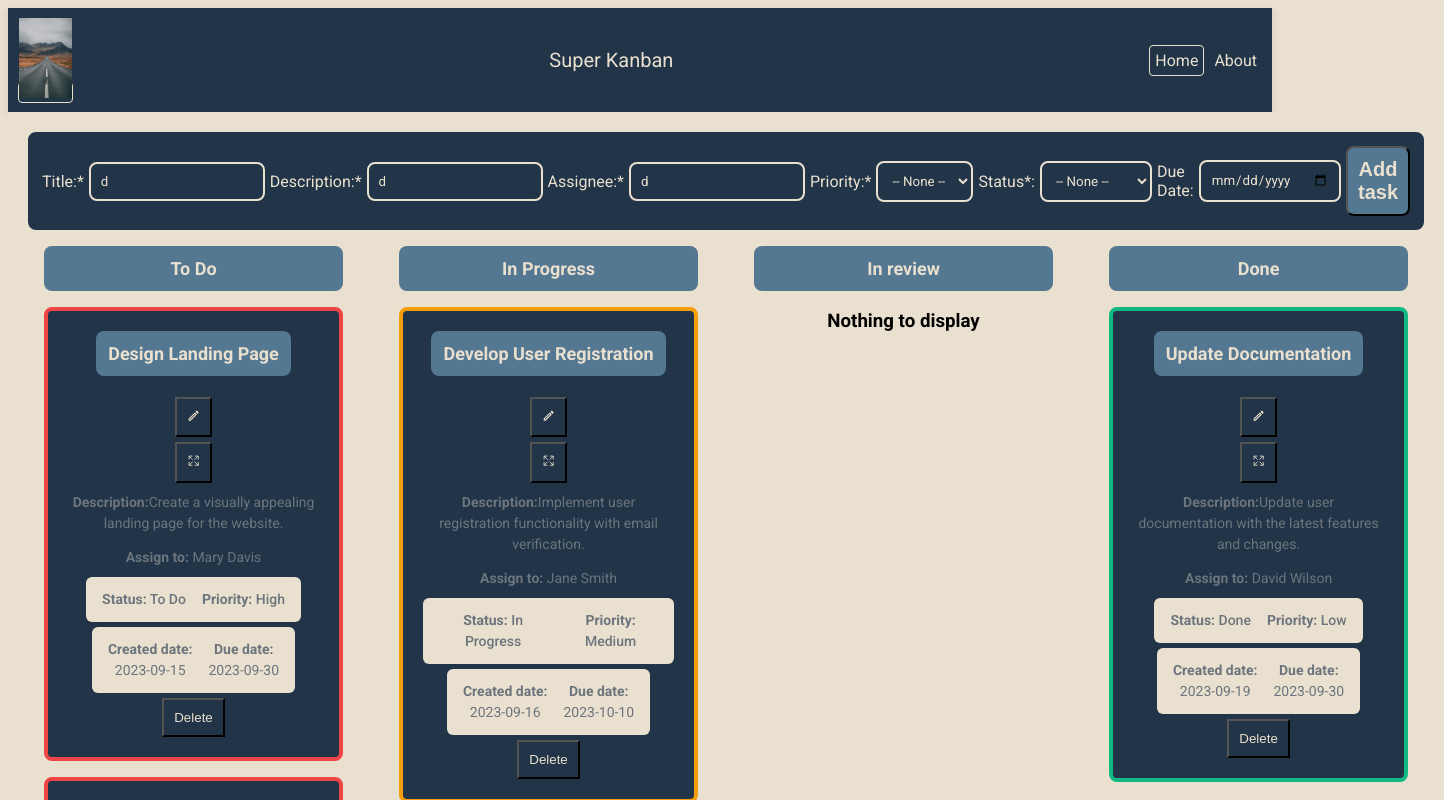
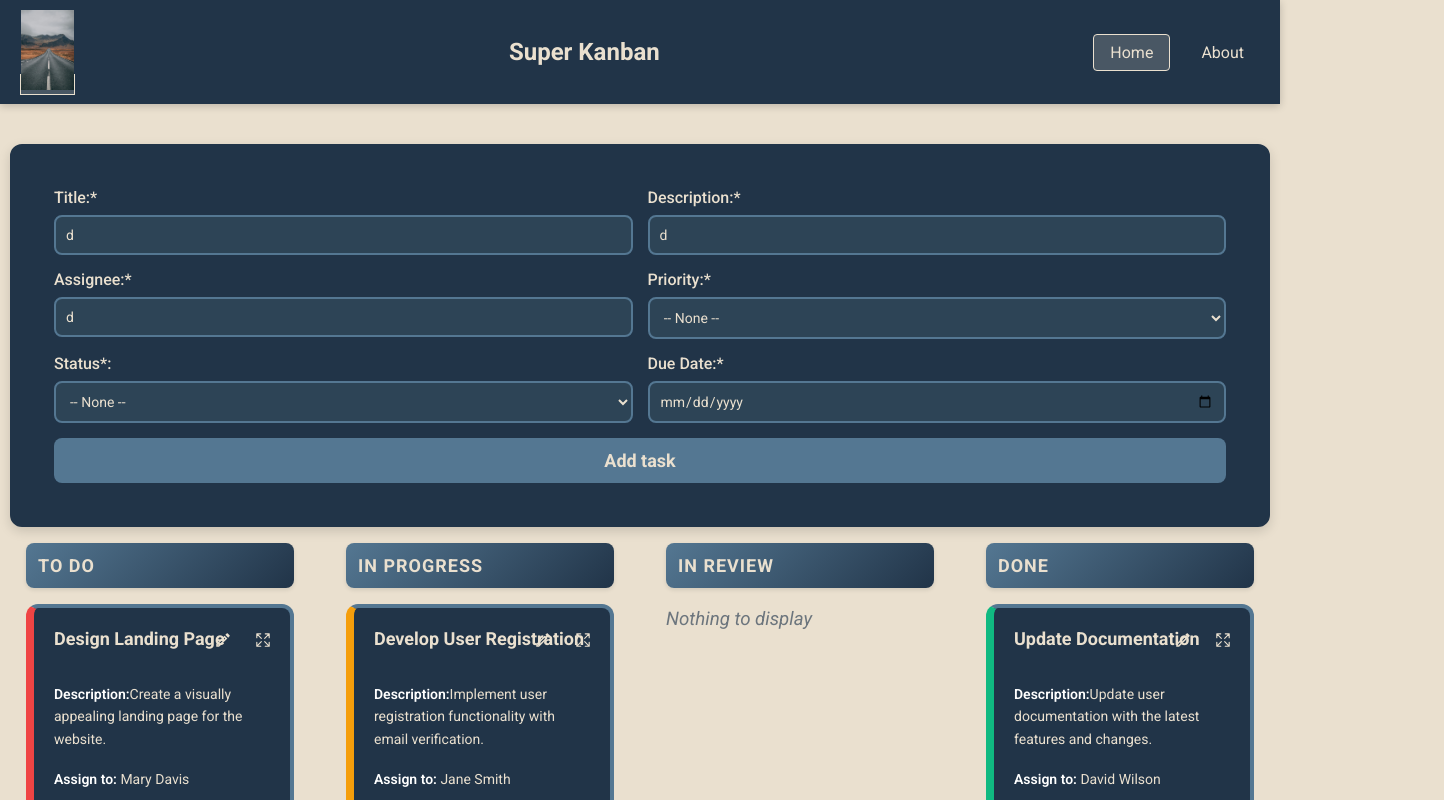
Before and after one commit to MassFuer/Kanban-Board, a React (Vite) app in the folder kanban-board/: page / in a window 1280 px wide. Shown: the top 800 px of the page, 1444 px wide, since content can reach past the window. Built offline with nearby package versions, Linux system fonts and the light colour scheme.

Commit message:
style updated for task-card

```diff
--- a/kanban-board/src/App.css
+++ b/kanban-board/src/App.css
@@ -1,20 +1,25 @@
 @import url("https://fonts.googleapis.com/css2?family=Orbitron:wght@400..900&family=Poppins:ital,wght@0,100;0,200;0,300;0,400;0,500;0,600;0,700;0,800;0,900;1,100;1,200;1,300;1,400;1,500;1,600;1,700;1,800;1,900&family=Press+Start+2P&family=Roboto:ital,wght@0,100..900;1,100..900&display=swap");
 
 /* Root, body and CSS Reset */
-
-#root {
+* {
   margin: 0;
   padding: 0;
   box-sizing: border-box;
 }
 
+#root {
+  min-height: 100vh;
+  display: flex;
+  flex-direction: column;
+}
+
 body {
-  font-family: "Roboto";
+  font-family: "Roboto", sans-serif;
   background-color: #eae0cf;
+  overflow-x: hidden;
 }
 
 /* Navbar */
-
 nav {
   display: flex;
   flex-direction: row;
@@ -22,109 +27,389 @@ nav {
   align-items: center;
   background-color: #213448;
   min-height: 10vh;
-  padding: 10px;
-  box-shadow: 0 2px 8px rgba(0, 0, 0, 0.1);
+  padding: 10px 20px;
+  box-shadow: 0 2px 8px rgba(0, 0, 0, 0.2);
+  position: sticky;
+  top: 0;
+  z-index: 100;
 }
 
 nav .logo img {
   height: 10vh;
+  object-fit: contain;
 }
+
 nav .title {
   color: #eae0cf;
-  font-size: 20px;
+  font-size: 24px;
+  font-weight: bold;
 }
+
 nav .links {
   display: flex;
   flex-direction: row;
   justify-content: space-between;
   align-items: center;
-  gap: 5px;
+  gap: 15px;
 }
+
 nav .links a {
   text-decoration: none;
   color: #eae0cf;
-  padding: 5px;
-}
-nav .links a:hover {
-  color: #eae0cf;
-  border: 1px solid #eae0cf;
-  border-radius: 4px;
-  transition: all 0.3s ease;
-}
-nav .active {
-  color: #eae0cf;
-  border: 1px solid #eae0cf;
+  padding: 8px 16px;
   border-radius: 4px;
   transition: all 0.3s ease;
 }
 
+nav .links a:hover {
+  background-color: rgba(234, 224, 207, 0.1);
+  border: 1px solid #eae0cf;
+}
+
+nav .active {
+  background-color: rgba(234, 224, 207, 0.2);
+  border: 1px solid #eae0cf;
+}
+
+/* Main Content */
 main {
   display: flex;
-  flex-direction: row;
-  justify-content: space-between;
-  /* align-items: center; */
+  justify-content: center;
   min-height: 70vh;
-  margin-bottom: 5px;
-  /* margin-left: 250px; */
+  padding: 20px;
+  gap: 20px;
 }
+
+/* Sidebar */
 .sidebar {
   display: flex;
   flex-direction: column;
   align-items: flex-start;
-  position: fixed;
-  left: 10px;
-  top: 100px;
   gap: 15px;
-  margin-top: 10px;
   font-weight: bold;
   border: 4px solid #213448;
   border-radius: 8px;
-  background-color: #eae0cf;
-  width: 10%;
-  height: 70vh;
-  padding: 20px 10px;
+  background-color: #fff;
+  width: 200px;
+  padding: 20px;
+  box-shadow: 0 2px 8px rgba(0, 0, 0, 0.1);
+  height: fit-content;
+  position: sticky;
+  top: 100px;
 }
+
 .sidebar a {
   text-decoration: none;
   color: #213448;
+  padding: 8px 12px;
+  border-radius: 4px;
+  width: 100%;
+  transition: all 0.3s ease;
 }
+
 .sidebar a:hover {
-  color: #213448;
+  background-color: #f0f0f0;
   border: 1px solid #213448;
+}
+
+.collapse-button {
+  position: absolute;
+  font-size: 20px;
+  border: 2px solid #213448;
+  background-color: #fff;
+  cursor: pointer;
+  padding: 5px 10px;
   border-radius: 4px;
   transition: all 0.3s ease;
 }
-/* .collapse {
-  width: 0;
-} */
 
-.collapse-button {
-  position: fixed;
-  font-size: 20px;
-  border: none;
-  left: 190px;
-  top: 120px;
-  background-color: #eae0cf;
+.collapse-button:hover {
+  background-color: #213448;
+  color: #eae0cf;
 }
 
 /* Tasks container */
+.tasks-container {
+  flex: 1;
+  background-color: #eae0cf;
+  padding: 20px;
+}
 
-.tasks-container {
-  background-color: #eae0cf;
-  /* width: 90%; */
+/* Tasks list container */
+.tasks-list-container {
+  display: flex;
+  flex-direction: row;
+  justify-content: flex-start;
+  align-items: flex-start;
+  gap: 20px;
+  flex-wrap: nowrap;
+  overflow-x: auto;
+  padding-bottom: 20px;
+}
+
+/* Column styling */
+.tasks-list-container > div {
+  border-radius: 12px;
+  padding: 16px;
+  min-width: 300px;
+  flex: 1;
+  min-height: 500px;
+  transition: all 0.3s ease;
+}
+
+.tasks-list-container > div:hover {
+  border-color: #547792;
+}
+
+/* Drag over effect */
+.tasks-list-container > div.drag-over {
+  background-color: #e3f2fd;
+  border: 2px dashed #547792;
+  transform: scale(1.02);
+}
+
+.tasks-list-container h2 {
+  margin: 0 0 16px 0;
+  padding: 12px;
+  background: linear-gradient(135deg, #547792 0%, #213448 100%);
+  color: #eae0cf;
+  border-radius: 8px;
+  font-weight: bold;
+  font-size: 18px;
+  text-transform: uppercase;
+  letter-spacing: 1px;
+  box-shadow: 0 2px 4px rgba(0, 0, 0, 0.1);
+}
+
+.tasks-list-container h3 {
+  color: #6c757d;
+  font-weight: normal;
+  font-style: italic;
+  margin-top: 20px;
+}
+
+.task-edit {
+  min-width: 400px;
+}
+
+/* Task card */
+.task-card {
+  display: flex;
+  flex-direction: column;
+  justify-content: space-between;
+  gap: 10px;
+  border: 4px solid #547792;
+  border-radius: 12px;
+  background-color: #213448;
   padding: 20px;
+  margin-bottom: 16px;
+  transition: all 0.3s ease;
+  cursor: grab;
+  position: relative;
+  /* min-width: 350px; */
+}
+
+.task-card:active {
+  cursor: grabbing;
+  opacity: 0.8;
+}
+
+.task-card:hover {
+  transform: translateY(-4px);
+  box-shadow: 0 8px 20px rgba(0, 0, 0, 0.2);
+}
+
+.task-card h2 {
+  color: #eae0cf;
+  font-size: 18px;
+  margin: 0;
+  padding: 0;
+  background: none;
+  text-align: left;
+  text-transform: none;
+  letter-spacing: normal;
+  box-shadow: none;
+}
+
+/* Priority borders */
+.task-card[data-priority="High"] {
+  border-left: 8px solid #ef4444;
+}
+
+.task-card[data-priority="Medium"] {
+  border-left: 8px solid #f59e0b;
+}
+
+.task-card[data-priority="Low"] {
+  border-left: 8px solid #10b981;
+}
+
+/* Task card text */
+.task-card p {
+  font-size: 14px;
+  color: #eae0cf;
+  line-height: 1.6;
+  text-align: left;
+  margin: 4px 0;
+}
+
+.task-card p strong {
+  color: #fff;
+  font-weight: 600;
+}
+
+/* Task status and dates */
+.task-status,
+.task-dates {
+  display: flex;
+  flex-direction: row;
+  justify-content: space-between;
+  gap: 8px;
+  padding: 12px;
+  background-color: rgba(234, 224, 207, 0.1);
+  border-radius: 8px;
+  font-size: 13px;
+  width: 100%;
+}
+
+.task-status p,
+.task-dates p {
+  margin: 0;
+  color: #eae0cf;
+}
+
+/* Buttons */
+.task-card button {
+  background-color: #547792;
+  color: #eae0cf;
+  padding: 10px 16px;
+  border: none;
+  border-radius: 6px;
+  cursor: pointer;
+  font-weight: bold;
+  transition: all 0.3s ease;
+  margin-top: 5px;
+}
+
+.task-card button:hover {
+  background-color: #3d5a6b;
+  transform: scale(1.05);
+}
+
+.task-card button.delete {
+  background-color: #ef4444;
+}
+
+.task-card button.delete:hover {
+  background-color: #dc2626;
+}
+
+.task-card button.edit,
+.task-card button.toggle {
+  position: absolute;
+  top: 10px;
+  padding: 8px;
+  font-size: 18px;
+  background-color: transparent;
+  color: #eae0cf;
+}
+
+.task-card button.edit {
+  right: 50px;
+}
+
+.task-card button.toggle {
+  right: 10px;
+}
+
+.task-card label {
+  font-size: 14px;
+  color: #eae0cf;
+}
+
+/* Task creation form */
+.task-form {
+  display: grid;
+  grid-template-columns: repeat(auto-fit, minmax(450px, 1fr));
+  gap: 15px;
+  background-color: #213448;
+  color: #eae0cf;
+  border: 4px solid #213448;
+  border-radius: 12px;
+  padding: 40px;
+  box-shadow: 0 4px 12px rgba(0, 0, 0, 0.15);
+}
+
+.task-form label {
+  display: flex;
+  flex-direction: column;
+  gap: 8px;
+  font-weight: 500;
+}
+
+.task-form button {
+  grid-column: 1 / -1;
+  font-weight: bold;
+  font-size: 18px;
+  background-color: #547792;
+  color: #eae0cf;
+  border: none;
+  border-radius: 8px;
+  padding: 12px;
+  cursor: pointer;
+  transition: all 0.3s ease;
+}
+
+.task-form button:hover {
+  background-color: #3d5a6b;
+  transform: translateY(-2px);
+  box-shadow: 0 4px 8px rgba(0, 0, 0, 0.2);
+}
+
+/* Form inputs */
+input,
+select,
+textarea {
+  font-family: "Roboto", sans-serif;
+  border: 2px solid #547792;
+  border-radius: 8px;
+  padding: 10px;
+  transition: all 0.3s ease;
+  background-color: #2d4456;
+  color: #eae0cf;
+  font-size: 14px;
+}
+
+input:focus,
+select:focus,
+textarea:focus {
+  outline: none;
+  border-color: #eae0cf;
+  background-color: #1a2836;
+  box-shadow: 0 0 0 3px rgba(234, 224, 207, 0.1);
+}
+
+input::placeholder,
+select::placeholder,
+textarea::placeholder {
+  color: #94b4c1;
 }
 
 /* About page */
 .project {
   display: flex;
   flex-direction: column;
-  justify-content: space-between;
+  justify-content: center;
   align-items: center;
-  gap: 10px;
+  gap: 20px;
+  padding: 20px;
 }
+
 .project p {
-  font-size: 20px;
+  font-size: 18px;
+  line-height: 1.8;
+  text-align: center;
+  max-width: 800px;
 }
 
 div .members {
@@ -132,22 +417,33 @@ div .members {
   flex-direction: row;
   justify-content: center;
   align-items: center;
-  gap: 10px;
+  gap: 20px;
+  flex-wrap: wrap;
 }
+
 div .profile-links {
   display: flex;
   flex-direction: column;
-  justify-content: space-between;
+  justify-content: center;
   align-items: center;
   gap: 10px;
-  border: 1px solid #eae0cf;
-  border-radius: 5px;
-  padding: 5px;
+  border: 2px solid #213448;
+  border-radius: 8px;
+  padding: 20px;
+  background-color: #fff;
+  transition: all 0.3s ease;
+  min-width: 200px;
+}
+
+div .profile-links:hover {
+  transform: translateY(-4px);
+  box-shadow: 0 4px 12px rgba(0, 0, 0, 0.15);
 }
 
 div .profile-links span {
   font-weight: bold;
   font-size: 16px;
+  color: #213448;
 }
 
 /* Footer */
@@ -155,184 +451,27 @@ footer {
   display: flex;
   justify-content: space-between;
   align-items: center;
-  gap: 10px;
   background-color: #213448;
-  height: 10vh;
+  min-height: 10vh;
   color: #eae0cf;
-  padding: 15px;
+  padding: 20px;
   text-align: center;
-  box-shadow: 0 -2px 8px rgba(0, 0, 0, 0.1);
+  box-shadow: 0 -2px 8px rgba(0, 0, 0, 0.2);
+  margin-top: auto;
 }
+
 footer a {
   color: #eae0cf;
   text-decoration: none;
-  margin: 10px;
-}
-
-footer a:hover {
-  color: #eae0cf;
-  border: 1px solid #eae0cf;
+  margin: 0 10px;
+  padding: 8px 16px;
   border-radius: 4px;
   transition: all 0.3s ease;
 }
 
-/* Tasks list container */
-.tasks-list-container {
-  display: flex;
-  flex-direction: row;
-  justify-content: space-between;
-  align-items: flex-start;
-  text-align: center;
-  gap: 24px;
-}
-
-.tasks-list-container h2 {
-  margin: 0 0 16px 0;
-  padding: 12px;
-  background: #547792;
-  color: #eae0cf;
-  border-radius: 8px;
-  font-weight: bold;
-  font-size: 18px;
-}
-.tasks-list-container p {
-  margin: 2px;
-  padding: 2px;
-  color: #eae0cf;
-}
-
-/* Column styling */
-.tasks-list-container > div {
-  background-color: #eae0cf;
-  border-radius: 12px;
-  padding: 16px;
-  width: 25%;
-  min-height: 300px;
-}
-
-/* Task card */
-.task-card {
-  display: flex;
-  flex-direction: column;
-  justify-content: space-between;
-  align-items: center;
-  text-align: center;
-  gap: 5px;
-  border: 4px solid #547792;
-  border-radius: 8px;
-  background-color: #213448;
-  padding: 20px;
-  margin-bottom: 16px;
-  transition: all 0.3s ease;
-}
-
-.task-card:hover {
-  transform: translateY(-4px);
-  box-shadow: 0 4px 16px rgba(0, 0, 0, 0.15);
-}
-
-/* Task card descriptions */
-.task-card p {
-  font-size: 14px;
-  color: #6c757d;
-  line-height: 1.5;
-}
-
-.task-card button {
-  background-color: #213448;
-  color: #eae0cf;
-  padding: 10px;
-}
-.task-card[data-priority="High"] {
-  border: 4px solid #ef4444;
-}
-.task-card[data-priority="Medium"] {
-  border: 4px solid #f59e0b;
-}
-.task-card[data-priority="Low"] {
-  border: 4px solid #10b981;
-}
-
-.task-status {
-  display: flex;
-  flex-direction: row;
-  justify-content: space-between;
-  align-items: center;
-  gap: 8px;
-  padding: 8px 12px;
-  background-color: #eae0cf;
-  border-radius: 6px;
-  font-size: 14px;
-  font-weight: 500;
-}
-.task-dates {
-  display: flex;
-  flex-direction: row;
-  justify-content: space-between;
-  align-items: center;
-  gap: 8px;
-  padding: 8px 12px;
-  background-color: #eae0cf;
-  border-radius: 6px;
-  font-size: 13px;
-  color: #6c757d;
-}
-
-/* Task creation form  */
-.task-form {
-  display: flex;
-  flex-direction: row;
-  justify-content: space-around;
-  align-items: center;
-  background-color: #213448;
-  color: #eae0cf;
-  gap: 5px;
-  border: 4px solid #213448;
-  border-radius: 8px;
-  padding: 10px;
-}
-.task-form label {
-  display: flex;
-  flex-direction: row;
-  justify-content: space-around;
-  align-items: center;
-  gap: 5px;
-}
-
-.task-form button {
-  font-weight: bold;
-  font-size: 20px;
-  background-color: #547792;
-  color: #eae0cf;
-  border-radius: 8px;
-  padding: 10px;
-}
-
-/* Form inputs */
-input,
-select,
-textarea {
-  font-family: "Roboto";
-  border: 2px solid #eae0cf;
-  border-radius: 8px;
-  padding: 10px;
-  transition: border-color 0.3s ease;
-  background-color: #213448;
-  color: #eae0cf;
-}
-input:focus,
-select:focus,
-textarea:focus {
-  outline: none;
-  border-color: #eae0cf;
-  color: #eae0cf;
-}
-input::placeholder,
-select::placeholder,
-textarea::placeholder {
-  outline: none;
-  border-color: #eae0cf;
-  color: #eae0cf;
+footer a:hover {
+  background-color: rgba(234, 224, 207, 0.1);
+  border: 1px solid #eae0cf;
 }
 
 /* Not Found Page */
@@ -341,43 +480,91 @@ textarea::placeholder {
   flex-direction: column;
   justify-content: center;
   align-items: center;
-  margin-bottom: 20px;
+  gap: 20px;
+  padding: 40px;
+  text-align: center;
 }
+
+.not-found h1 {
+  font-size: 72px;
+  color: #213448;
+  margin: 0;
+}
+
+.not-found p {
+  font-size: 24px;
+  color: #6c757d;
+}
+
 .not-found button {
   background-color: #213448;
   padding: 12px 24px;
   border-radius: 8px;
   border: none;
   transition: all 0.3s ease;
+  font-size: 16px;
 }
+
 .not-found button:hover {
-  background-color: #94b4c1;
-  color: #213448;
-  border: 1px solid #eae0cf;
+  background-color: #547792;
   transform: scale(1.05);
+  box-shadow: 0 4px 12px rgba(0, 0, 0, 0.2);
 }
+
 .not-found a {
   text-decoration: none;
   color: #eae0cf;
-}
-.not-found a:hover {
-  color: black;
+  font-weight: bold;
 }
 
-/* Task card titles */
-.task-card h3 {
-  font-weight: bold;
-  font-size: 16px;
-  color: #1a1d29;
-  margin-bottom: 8px;
+.not-found a:hover {
+  color: #fff;
 }
 
-/* Button improvements */
+/* General button improvements */
 button {
   cursor: pointer;
   transition: all 0.3s ease;
+  font-family: "Roboto", sans-serif;
 }
 
 button:hover {
-  opacity: 0.8;
+  opacity: 0.9;
 }
+
+button:active {
+  transform: scale(0.98);
+}
+
+/* Responsive design */
+@media (max-width: 768px) {
+  main {
+    flex-direction: column;
+  }
+
+  .sidebar {
+    position: relative;
+    width: 100%;
+    top: 0;
+  }
+
+  .tasks-list-container {
+    flex-direction: column;
+  }
+
+  .tasks-list-container > div {
+    min-width: 100%;
+  }
+
+  .task-form {
+    grid-template-columns: 1fr;
+  }
+
+  nav .title {
+    font-size: 18px;
+  }
+
+  nav .links {
+    gap: 8px;
+  }
+}
--- a/kanban-board/src/components/CreateTask.jsx
+++ b/kanban-board/src/components/CreateTask.jsx
@@ -96,13 +96,14 @@ function CreateTask({ handleAddTask }) {
             </select>
           </label>
           <label>
-            Due Date:
+            Due Date:*
             <input
               type="date"
               name="dueDate"
               min={today}
               value={dueDate}
               onChange={(e) => setDueDate(e.target.value)}
+              required
             />
           </label>
 
--- a/kanban-board/src/pages/EditTaskPage.jsx
+++ b/kanban-board/src/pages/EditTaskPage.jsx
@@ -29,7 +29,7 @@ function EditTaskPage({ tasks, handleEditTask }) {
   return (
     <>
       <form onSubmit={handleUpdateTask}>
-        <div className="task-card">
+        <div className="task-card task-edit">
           <label>Title:</label>
           <input
             type="text"
@@ -37,17 +37,16 @@ function EditTaskPage({ tasks, handleEditTask }) {
             value={title}
             placeholder="task title"
             onChange={(e) => setTitle(e.target.value)}
+            required
           />
-
           <label>Description:</label>
-          <input
-            type="text"
+          <textarea
             name="description"
             value={description}
+            rows="5"
             placeholder="task description"
             onChange={(e) => setDescription(e.target.value)}
           />
-
           <label>Assignee:</label>
           <input
             type="text"
@@ -55,14 +54,23 @@ function EditTaskPage({ tasks, handleEditTask }) {
             value={assignee}
             placeholder="task assignee"
             onChange={(e) => setAssignee(e.target.value)}
+            required
           />
           {/* Try to implement radio buttons */}
+          <div
+            style={{
+              display: "flex",
+              gap: "20px",
+              margin: "10px 0",
+            }}
+          >
             <label>
               Priority:
               <select
-              name="status"
-              value={status}
+                name="priority"
+                value={priority}
                 onChange={(e) => setPriority(e.target.value)}
+                required
               >
                 <option value="">-- None --</option>
                 <option value="low">Low</option>
@@ -75,8 +83,8 @@ function EditTaskPage({ tasks, handleEditTask }) {
             <label>
               Status:
               <select
-              name="priority"
-              value={priority}
+                name="status"
+                value={status}
                 onChange={(e) => setStatus(e.target.value)}
               >
                 <option value="">-- None --</option>
@@ -85,14 +93,16 @@ function EditTaskPage({ tasks, handleEditTask }) {
                 <option value="inReview">In Review</option>
                 <option value="done">Done</option>
               </select>
-            <label>Due Date:</label>
+            </label>
+          </div>
+          <label>Due Date:*</label>
           <input
-              type="text"
+            type="date"
             name="dueDate"
             value={dueDate}
             onChange={(e) => setDueDate(e.target.value)}
+            required
           />
-          </label>
           <button type="submit" className="delete">
             Edit task
           </button>
```
Lines whose indentation alone changed are shown as unchanged.
